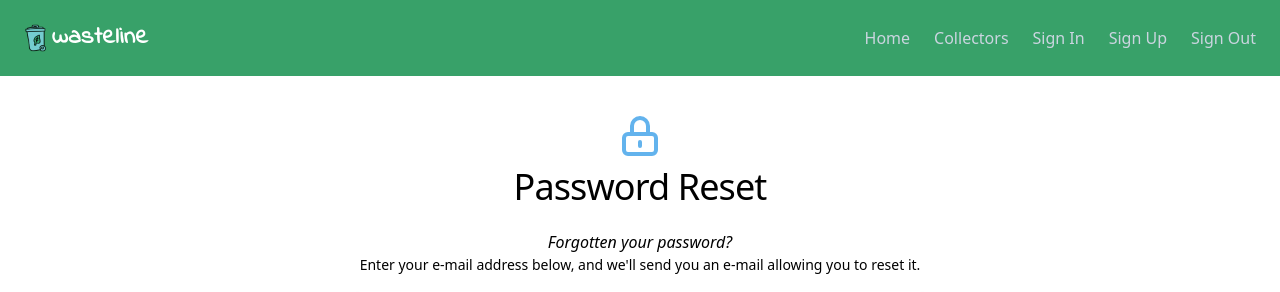
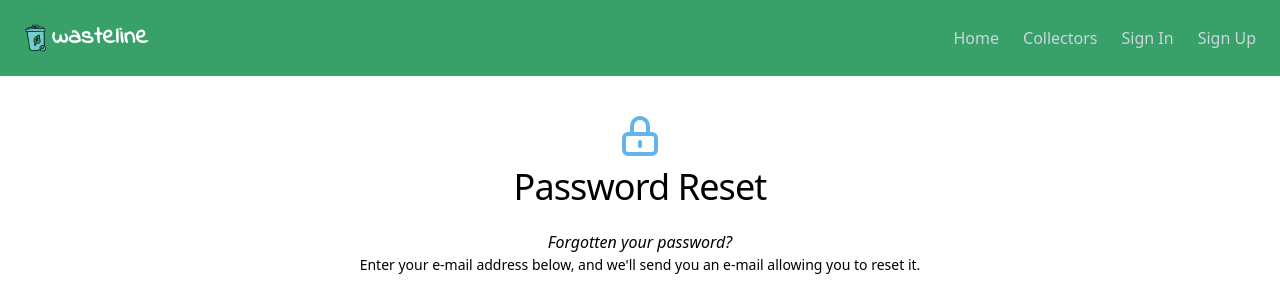
Before and after one commit to BuildForSDGCohort2/disposify, a Django app: page /accounts/password/reset/ in a window 1280 px wide. Shown: the top 292 px of the page. Run offline with Django 3.2, Linux system fonts and the light colour scheme; some libraries are stand-ins or nearby versions.

Commit message:
Refactor base header (navbar)

```diff
--- a/wasteline/theme/templates/base_header.html
+++ b/wasteline/theme/templates/base_header.html
@@ -1,67 +1,53 @@
 {% load static %}
 
 <nav class="flex items-center bg-green-600 p-3 flex-wrap">
+
+  {% comment %} site identity {% endcomment %}
   <a href="{% url 'home' %}" class="p-2 mr-4 inline-flex items-center">
-    <img
-      class="block h-8 w-auto"
-      src="{% static 'images/logos/wasteline_logo.png' %}"
-      alt="Workflow logo"
-    >
-    <span class="text-2xl text-white font-indie font-bold tracking-wide"
-      >wasteline</span
-    >
+    {% comment %} logo {% endcomment %}
+    <img class="block h-8 w-auto" src="{% static 'images/logos/wasteline_logo.png' %}" alt="Wasteline logo">
+    {% comment %} title {% endcomment %}
+    <span class="text-2xl text-white font-indie font-bold tracking-wide">wasteline</span>
   </a>
-  <button
-    class="text-white inline-flex p-3 hover:bg-gray-900 rounded lg:hidden ml-auto hover:text-white outline-none nav-toggler"
-    data-target="#navigation"
-  >
+
+
+  {% comment %} navbar toogle button {% endcomment %}
+  <button data-target="#navigation" class="text-white inline-flex p-3 hover:bg-gray-900 rounded lg:hidden ml-auto hover:text-white outline-none nav-toggler">
     <i class="material-icons">menu</i>
   </button>
-  <div
-    class="hidden top-navbar w-full lg:inline-flex lg:flex-grow lg:w-auto"
-    id="navigation"
-  >
-    <div
-      class="lg:inline-flex lg:flex-row lg:ml-auto lg:w-auto w-full lg:items-center items-start  flex flex-col lg:h-auto"
-    >
-      <a
-        href="{% url 'home' %}"
-        class="lg:inline-flex lg:w-auto w-full px-3 py-2 rounded text-gray-400 items-center justify-center hover:bg-gray-900 hover:text-white"
-      >
+
+
+  {% comment %} navbar items {% endcomment %}
+  <div id="navigation" class="hidden top-navbar w-full lg:inline-flex lg:flex-grow lg:w-auto">
+
+    <div class="lg:inline-flex lg:flex-row lg:ml-auto lg:w-auto w-full lg:items-center items-start  flex flex-col lg:h-auto">
+
+      <a href="{% url 'home' %}" class="lg:inline-flex lg:w-auto w-full px-3 py-2 rounded text-gray-400 items-center justify-center hover:bg-gray-900 hover:text-white">
         <span>Home</span>
       </a>
       {% if request.user.is_authenticated %}
-        <a
-          href="{% url 'users:detail' request.user.username  %}"
-          class="lg:inline-flex lg:w-auto w-full px-3 py-2 rounded text-gray-400 items-center justify-center hover:bg-gray-900 hover:text-white"
-        >
+        <a href="{% url 'users:detail' request.user.username  %}" class="lg:inline-flex lg:w-auto w-full px-3 py-2 rounded text-gray-400 items-center justify-center hover:bg-gray-900 hover:text-white">
           <span>Dashboard</span>
         </a>
       {% endif %}
-      <a
-        href="collectors-list"
-        class="lg:inline-flex lg:w-auto w-full px-3 py-2 rounded text-gray-400 items-center justify-center hover:bg-gray-900 hover:text-white"
-      >
+
+      <a href="collectors-list" class="lg:inline-flex lg:w-auto w-full px-3 py-2 rounded text-gray-400 items-center justify-center hover:bg-gray-900 hover:text-white">
         <span>Collectors</span>
       </a>
-      <a
-        href="{% url 'account_login' %}"
-        class="lg:inline-flex lg:w-auto w-full px-3 py-2 rounded text-gray-400 items-center justify-center hover:bg-gray-900 hover:text-white"
-      >
-        <span>Sign In</span>
-      </a>
-      <a
-        href="{% url 'account_signup' %}"
-        class="lg:inline-flex lg:w-auto w-full px-3 py-2 rounded text-gray-400 items-center justify-center hover:bg-gray-900 hover:text-white"
-      >
-        <span>Sign Up</span>
-      </a>
-      <a
-        href="{% url 'account_logout' %}"
-        class="lg:inline-flex lg:w-auto w-full px-3 py-2 rounded text-gray-400 items-center justify-center hover:bg-gray-900 hover:text-white"
-      >
-        <span>Sign Out</span>
-      </a>
+
+      {% if request.user.is_authenticated %}
+        <a href="{% url 'account_logout' %}" class="lg:inline-flex lg:w-auto w-full px-3 py-2 rounded text-gray-400 items-center justify-center hover:bg-gray-900 hover:text-white">
+          <span>Sign Out</span>
+        </a>
+      {% else %}
+        <a href="{% url 'account_login' %}" class="lg:inline-flex lg:w-auto w-full px-3 py-2 rounded text-gray-400 items-center justify-center hover:bg-gray-900 hover:text-white">
+          <span>Sign In</span>
+        </a>
+        <a href="{% url 'account_signup' %}" class="lg:inline-flex lg:w-auto w-full px-3 py-2 rounded text-gray-400 items-center justify-center hover:bg-gray-900 hover:text-white">
+          <span>Sign Up</span>
+        </a>
+      {% endif %}
+
     </div>
   </div>
 </nav>
```
